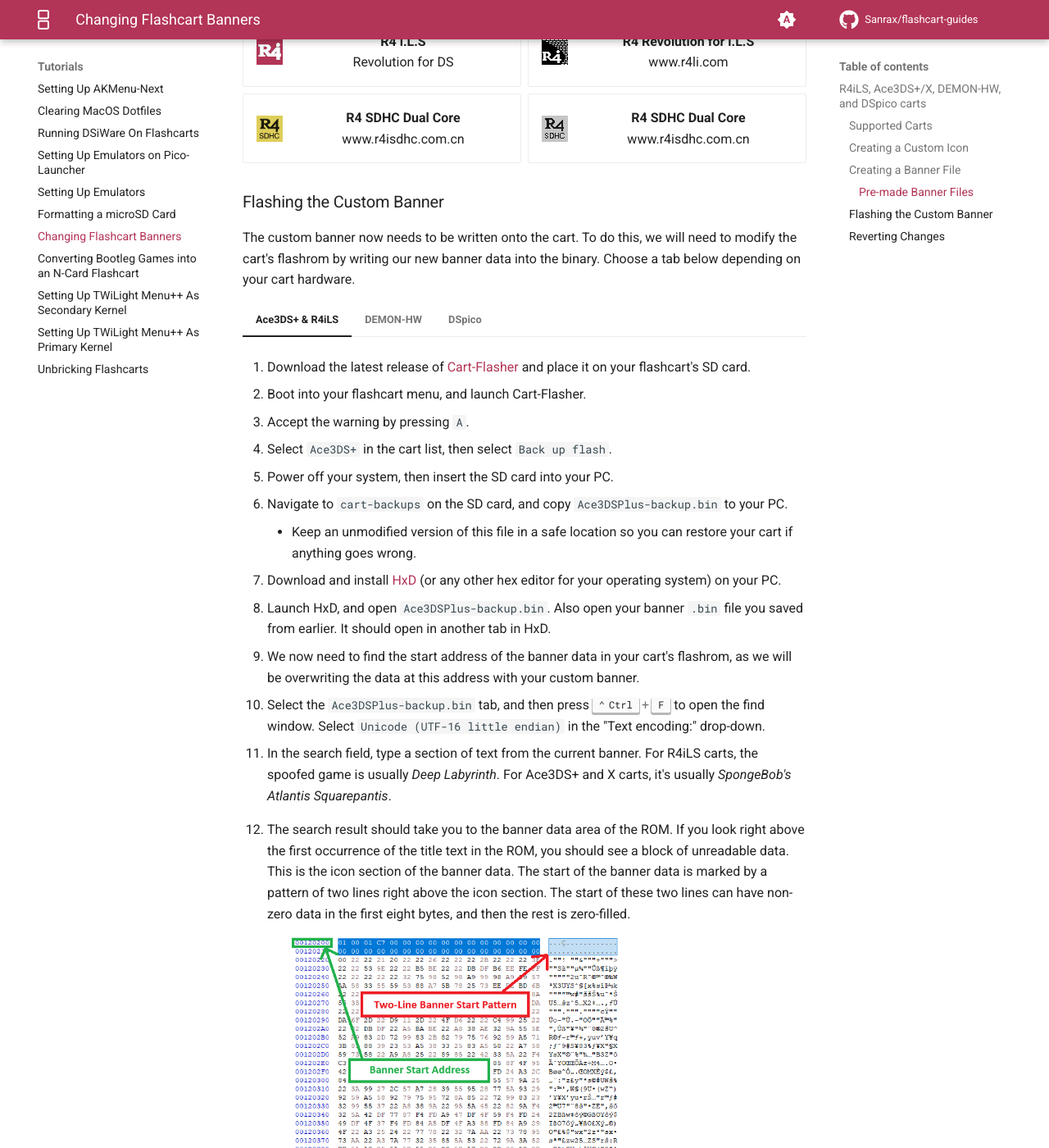
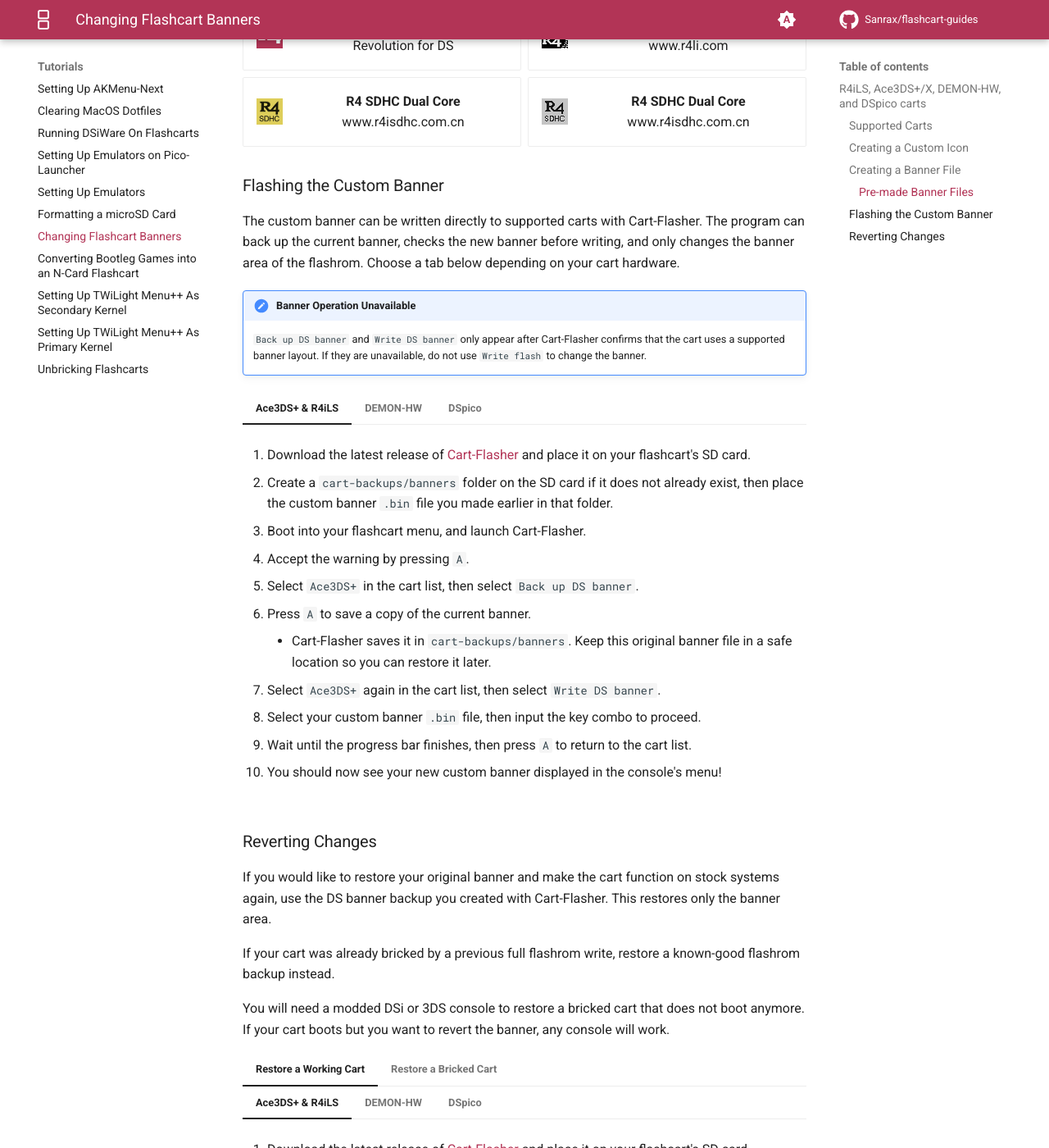
Before and after one commit to Sanrax/flashcart-guides, an MkDocs documentation site: the page built from docs/tutorials/icon-change.md, in a window 1280 px wide and 1400 px high, scrolled down 3060 px. Shown: the whole window at 82% size. Built offline with MkDocs 1.6.1 and Material for MkDocs 9.7.7, drawn with Linux system fonts in a browser that asks for light colours; emoji names are drawn with the system emoji font; comment, search, counter and statistics services are not loaded; some of the changed text lies outside the part shown.

Commit message:
Update icon change guide for Cart-Flasher banner tools (#22)
* Use banner-only Cart-Flasher updates

* Remove obsolete banner editing images

```diff
--- a/docs/tutorials/icon-change.md
+++ b/docs/tutorials/icon-change.md
@@ -16,9 +16,9 @@
 
 !!! warning
 
-    While this guide should work for nearly all supported carts, not all of them have been tested. If you run into issues during the process, such as not being able to dump the flashrom for your cart, or the resulting dump being nonsense, STOP and do not proceed any further. Open an issue in the guide's GitHub repository and provide information about your cart and setup.
+    While this guide should work for nearly all supported carts, not all of them have been tested. If `Back up DS banner` is unavailable for your cart, or the saved banner fails validation, STOP and do not proceed any further. Open an issue in the guide's GitHub repository and provide information about your cart and setup.
 
-    DO NOT modify sections of the ROM other than banner area as shown in this guide. Modifying other parts of the ROM may brick your cart or stop it from booting into the kernel.
+    Cart-Flasher only enables DS banner operations after confirming that the cart uses a supported banner layout. Do not use `Write flash` to change a banner.
 
     And as always, flashing carts and modifying firmware carries a risk. We are not responsible for any damage that may occur, such as bricked carts.
 
@@ -159,61 +159,32 @@
 
 ### Flashing the Custom Banner
 
-The custom banner now needs to be written onto the cart. To do this, we will need to modify the cart's flashrom by writing our new banner data into the binary. Choose a tab below depending on your cart hardware.
+The custom banner can be written directly to supported carts with Cart-Flasher. The program can back up the current banner, checks the new banner before writing, and only changes the banner area of the flashrom. Choose a tab below depending on your cart hardware.
+
+!!! note "Banner Operation Unavailable"
+
+    `Back up DS banner` and `Write DS banner` only appear after Cart-Flasher confirms that the cart uses a supported banner layout. If they are unavailable, do not use `Write flash` to change the banner.
 
 === "Ace3DS+ & R4iLS"
 
     1. Download the latest release of [Cart-Flasher](https://github.com/tasken/Cart-Flasher/releases/latest/download/cart_flasher.nds) and place it on your flashcart's SD card.
 
-    1. Boot into your flashcart menu, and launch Cart-Flasher.
-
-    1. Accept the warning by pressing `A`.
-
-    1. Select `Ace3DS+` in the cart list, then select `Back up flash`.
-
-    1. Power off your system, then insert the SD card into your PC.
-
-    1. Navigate to `cart-backups` on the SD card, and copy `Ace3DSPlus-backup.bin` to your PC.
-        - Keep an unmodified version of this file in a safe location so you can restore your cart if anything goes wrong.
-
-    1. Download and install [HxD](https://mh-nexus.de/en/downloads.php?product=HxD20){target="_blank"} (or any other hex editor for your operating system) on your PC.
-
-    1. Launch HxD, and open `Ace3DSPlus-backup.bin`. Also open your banner `.bin` file you saved from earlier. It should open in another tab in HxD.
-
-    1. We now need to find the start address of the banner data in your cart's flashrom, as we will be overwriting the data at this address with your custom banner.
-
-    1. Select the `Ace3DSPlus-backup.bin` tab, and then press ++ctrl+f++ to open the find window. Select `Unicode (UTF-16 little endian)` in the "Text encoding:" drop-down.
-
-    1. In the search field, type a section of text from the current banner. For R4iLS carts, the spoofed game is usually *Deep Labyrinth*. For Ace3DS+ and X carts, it's usually *SpongeBob's Atlantis Squarepantis*.
-
-    1. The search result should take you to the banner data area of the ROM. If you look right above the first occurrence of the title text in the ROM, you should see a block of unreadable data. This is the icon section of the banner data. The start of the banner data is marked by a pattern of two lines right above the icon section. The start of these two lines can have non-zero data in the first eight bytes, and then the rest is zero-filled.
-
-        :   ![Banner Sections](../assets/Banner_Change/Banner_Sections.png){width="400"}
-
-    1. Identify the start address for your flashrom. In the example above using an R4iLS with Deep Labyrinth, the start address is `00120200`. We will need to write our new banner data here at this address.
-        - For Ace3DS+ hardware using the Spongebob game banner, the banner start address should be `000F5E00`, but always verify the address yourself for your cart.
-
-    1. In HxD, click on the tab for your custom banner. Press ++ctrl+a++ to select all data, then press ++ctrl+c++ to copy all data to the clipboard.
-        - If you get a warning from HxD that some data was not identically copied, that is fine. As the warning says, HxD uses its own clipboard for copying data and will copy data between HxD tabs correctly.
-
-    1. Place your cursor at the start address, right-click, and select `Paste write`. The banner data will overwrite the old data at the address.
-
-        :   ![Paste Write](../assets/Banner_Change/Paste_Banner.png)
-
-    1. Press the Save (:floppy_disk:) icon in HxD to save changes to `Ace3DSPlus-backup.bin`.
-
-    1. Rename the edited `Ace3DSPlus-backup.bin` to `Custom-Ace3DSPlus.bin`, and place it in the `cart-backups` folder on your SD.
-        - You can use any name you'd like for the customized `.bin`, this is only a suggestion.
+    1. Create a `cart-backups/banners` folder on the SD card if it does not already exist, then place the custom banner `.bin` file you made earlier in that folder.
 
     1. Boot into your flashcart menu, and launch Cart-Flasher.
 
     1. Accept the warning by pressing `A`.
 
-    1. Select `Ace3DS+` in the cart list, then select `Write flash`.
+    1. Select `Ace3DS+` in the cart list, then select `Back up DS banner`.
 
-    1. Select your customized `.bin` file to write, then input the key combo to proceed.
+    1. Press `A` to save a copy of the current banner.
+        - Cart-Flasher saves it in `cart-backups/banners`. Keep this original banner file in a safe location so you can restore it later.
 
-    1. Wait until the progress bar finishes, then press `A` to exit and reboot your console.
+    1. Select `Ace3DS+` again in the cart list, then select `Write DS banner`.
+
+    1. Select your custom banner `.bin` file, then input the key combo to proceed.
+
+    1. Wait until the progress bar finishes, then press `A` to return to the cart list.
 
     1. You should now see your new custom banner displayed in the console's menu!
 
@@ -221,55 +192,22 @@
 
     1. Download the latest release of [Cart-Flasher](https://github.com/tasken/Cart-Flasher/releases/latest/download/cart_flasher.nds) and place it on your flashcart's SD card.
 
-    1. Boot into your flashcart menu, and launch Cart-Flasher.
-
-    1. Accept the warning by pressing `A`.
-
-    1. Select `R4iSDHC` in the cart list, then select `Back up flash`.
-
-    1. Power off your system, then insert the SD card into your PC.
-
-    1. Navigate to `cart-backups` on the SD card, and copy `r4isdhc-backup.bin` to your PC.
-        - Keep an unmodified version of this file in a safe location so you can restore your cart if anything goes wrong.
-
-    1. Download and install [HxD](https://mh-nexus.de/en/downloads.php?product=HxD20){target="_blank"} (or any other hex editor for your operating system) on your PC.
-
-    1. Launch HxD, and open `r4isdhc-backup.bin`. Also open your banner `.bin` file you saved from earlier. It should open in another tab in HxD.
-
-    1. We now need to find the start address of the banner data in your cart's flashrom, as we will be overwriting the data at this address with your custom banner.
-
-    1. Select the `r4isdhc-backup.bin` tab, and then press ++ctrl+f++ to open the find window. Select `Unicode (UTF-16 little endian)` in the "Text encoding:" drop-down.
-
-    1. In the search field, type a section of text from the current banner. For DEMON-HW carts like r4isdhc.com 2014+ and modern r4i-sdhc.com carts, this is usually *Touch! Bomberman Land*. However, some older DEMON carts may use a different game banner.
-
-    1. The search result should take you to the banner data area of the ROM. If you look right above the first occurrence of the title text in the ROM, you should see a block of unreadable data. This is the icon section of the banner data. The start of the banner data is marked by a pattern of two lines right above the icon section. The start of these two lines can have non-zero data in the first eight bytes, and then the rest is zero-filled.
-
-        :   ![Banner Sections](../assets/Banner_Change/DEMON_Banner_Sections.png){width="400"}
-
-    1. Identify the start address for your flashrom. In the example above using an r4isdhc.com Gold Pro, the start address is `001A6600`. We will need to write our new banner data here at this address.
-        - Always verify the address yourself, to make sure you have the correct start address for your cart.
-
-    1. In HxD, click on the tab for your custom banner. Press ++ctrl+a++ to select all data, then press ++ctrl+c++ to copy all data to the clipboard.
-        - If you get a warning from HxD that some data was not identically copied, that is fine. As the warning says, HxD uses its own clipboard for copying data and will copy data between HxD tabs correctly.
-
-    1. Place your cursor at the start address, right-click, and select `Paste write`. The banner data will overwrite the old data at the address.
-
-        :   ![Paste Write](../assets/Banner_Change/DEMON_Paste.png)
-
-    1. Press the Save (:floppy_disk:) icon in HxD to save changes to `r4isdhc-backup.bin`.
-
-    1. Rename the edited `r4isdhc-backup.bin` to `custom-r4isdhc.bin`, and place it in the `cart-backups` folder on your SD.
-        - You can use any name you'd like for the customized `.bin`, this is only a suggestion.
+    1. Create a `cart-backups/banners` folder on the SD card if it does not already exist, then place the custom banner `.bin` file you made earlier in that folder.
 
     1. Boot into your flashcart menu, and launch Cart-Flasher.
 
     1. Accept the warning by pressing `A`.
 
-    1. Select `R4iSDHC` in the cart list, then select `Write flash`.
+    1. Select `R4iSDHC` in the cart list, then select `Back up DS banner`.
 
-    1. Select your customized `.bin` file to write, then input the key combo to proceed.
+    1. Press `A` to save a copy of the current banner.
+        - Cart-Flasher saves it in `cart-backups/banners`. Keep this original banner file in a safe location so you can restore it later.
 
-    1. Wait until the progress bar finishes, then press `A` to exit and reboot your console.
+    1. Select `R4iSDHC` again in the cart list, then select `Write DS banner`.
+
+    1. Select your custom banner `.bin` file, then input the key combo to proceed.
+
+    1. Wait until the progress bar finishes, then press `A` to return to the cart list.
 
     1. You should now see your new custom banner displayed in the console's menu!
 
@@ -295,7 +233,9 @@
 
 ### Reverting Changes
 
-If you would like to restore your original banner and make the cart function on stock systems again, or your cart was bricked because of a mistake during the flashrom editing, you can restore the original flashrom to the cart using cart-flasher.
+If you would like to restore your original banner and make the cart function on stock systems again, use the DS banner backup you created with Cart-Flasher. This restores only the banner area.
+
+If your cart was already bricked by a previous full flashrom write, restore a known-good flashrom backup instead.
 
 You will need a modded DSi or 3DS console to restore a bricked cart that does not boot anymore. If your cart boots but you want to revert the banner, any console will work.
 
@@ -305,41 +245,37 @@
 
         1. Download the latest release of [Cart-Flasher](https://github.com/tasken/Cart-Flasher/releases/latest/download/cart_flasher.nds) and place it on your flashcart's SD card.
 
-        1. Create a `cart-backups` folder on your SD root if one does not exist already.
-
-        1. Place your unmodified `Ace3DSPlus-backup.bin` file in `cart-backups` on your SD.
+        1. Place the original DS banner backup in `cart-backups/banners` on your SD.
 
         1. Boot into your flashcart menu, and launch Cart-Flasher.
 
         1. Accept the warning by pressing `A`.
 
-        1. Select `Ace3DS+` in the cart list, then select `Write flash`.
+        1. Select `Ace3DS+` in the cart list, then select `Write DS banner`.
 
-        1. Select the `Ace3DSPlus-backup.bin` file to write, then input the key combo to proceed.
+        1. Select the original banner backup, then input the key combo to proceed.
 
-        1. Wait until the progress bar finishes, then press `A` to exit and reboot your console.
+        1. Wait until the progress bar finishes, then press `A` to return to the cart list.
 
-        1. Your cart should now be reverted to the factory flashrom!
+        1. Your cart should now display its original banner again!
 
     === "DEMON-HW"
 
         1. Download the latest release of [Cart-Flasher](https://github.com/tasken/Cart-Flasher/releases/latest/download/cart_flasher.nds) and place it on your flashcart's SD card.
 
-        1. Create a `cart-backups` folder on your SD root if one does not exist already.
-
-        1. Place your unmodified `r4isdhc-backup.bin` file in `cart-backups` on your SD.
+        1. Place the original DS banner backup in `cart-backups/banners` on your SD.
 
         1. Boot into your flashcart menu, and launch Cart-Flasher.
 
         1. Accept the warning by pressing `A`.
 
-        1. Select `R4iSDHC` in the cart list, then select `Write flash`.
+        1. Select `R4iSDHC` in the cart list, then select `Write DS banner`.
 
-        1. Select the `r4isdhc-backup.bin` file to write, then input the key combo to proceed.
+        1. Select the original banner backup, then input the key combo to proceed.
 
-        1. Wait until the progress bar finishes, then press `A` to exit and reboot your console.
+        1. Wait until the progress bar finishes, then press `A` to return to the cart list.
 
-        1. Your cart should now be reverted to the factory flashrom!
+        1. Your cart should now display its original banner again!
 
     === "DSpico"
 
```
Also changed, not shown: docs/assets/Banner_Change/Banner_Sections.png (deleted), docs/assets/Banner_Change/DEMON_Banner_Sections.png (deleted), docs/assets/Banner_Change/DEMON_Paste.png (deleted), docs/assets/Banner_Change/Paste_Banner.png (deleted).
